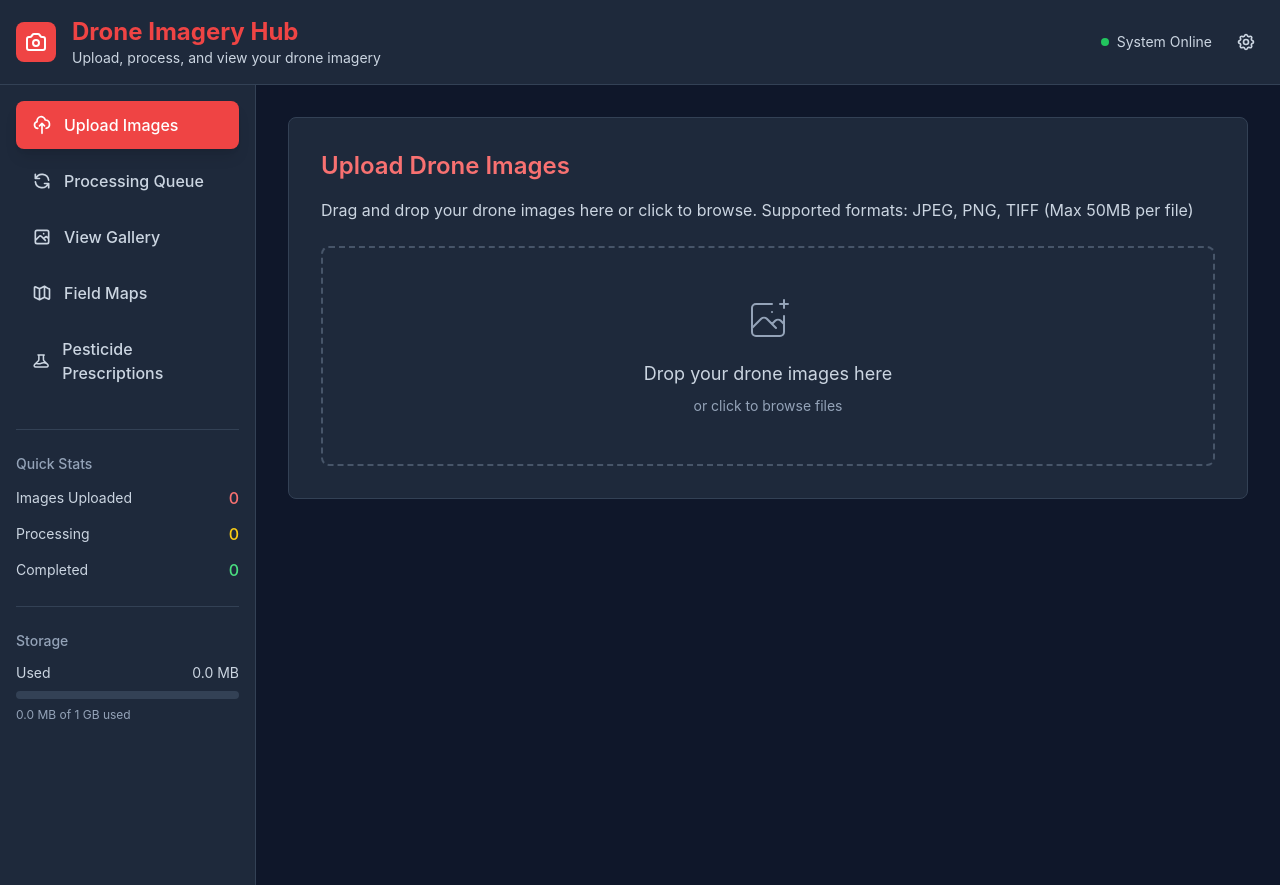
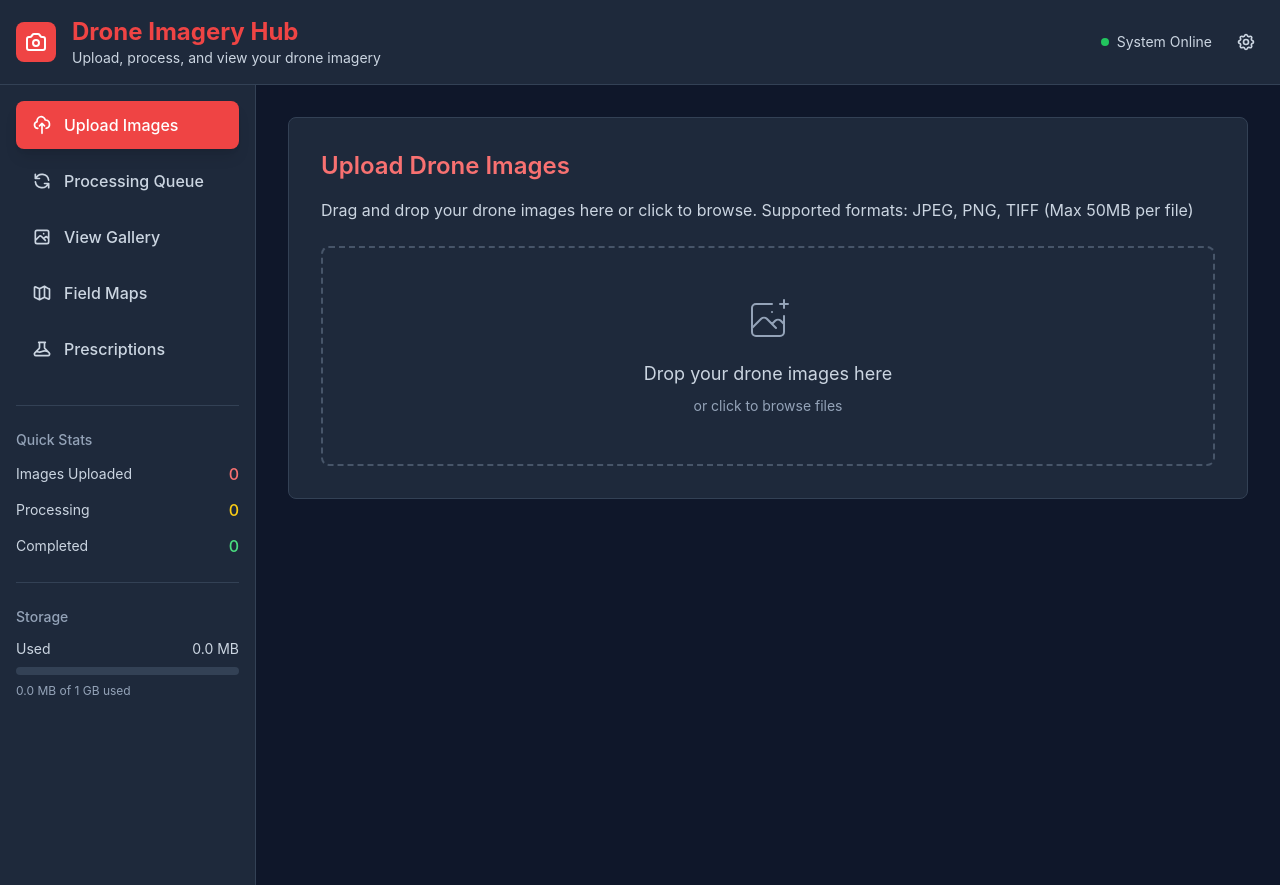
Before and after one commit to LoganSutton13/DBD, a React (Create React App) app in the folder code/frontend/: page / in a window 1280 px wide. Built offline with nearby package versions, Linux system fonts and the light colour scheme; the HTML template or start-up script is replaced by a standard one.

Commit message:
Update Sidebar component to rename 'Pesticide Prescriptions' label to 'Prescriptions'

```diff
--- a/code/frontend/src/components/Sidebar.tsx
+++ b/code/frontend/src/components/Sidebar.tsx
@@ -53,7 +53,7 @@ const Sidebar: React.FC<SidebarProps> = ({ activeTab, onTabChange, stats }) => {
     },
     {
       id: 'pesticides' as const,
-      label: 'Pesticide Prescriptions',
+      label: 'Prescriptions',
       icon: (
         <svg className="w-5 h-5" fill="none" stroke="currentColor" viewBox="0 0 24 24">
           <path strokeLinecap="round" strokeLinejoin="round" strokeWidth="2" d="M19.428 15.428a2 2 0 00-1.022-.547l-2.387-.477a6 6 0 00-3.86.517l-.318.158a6 6 0 01-3.86.517L6.05 15.21a2 2 0 00-1.806.547M8 4h8l-1 1v5.172a2 2 0 00.586 1.414l5 5c1.26 1.26.367 3.414-1.415 3.414H4.828c-1.782 0-2.674-2.154-1.414-3.414l5-5A2 2 0 009 10.172V5L8 4z" />
```
